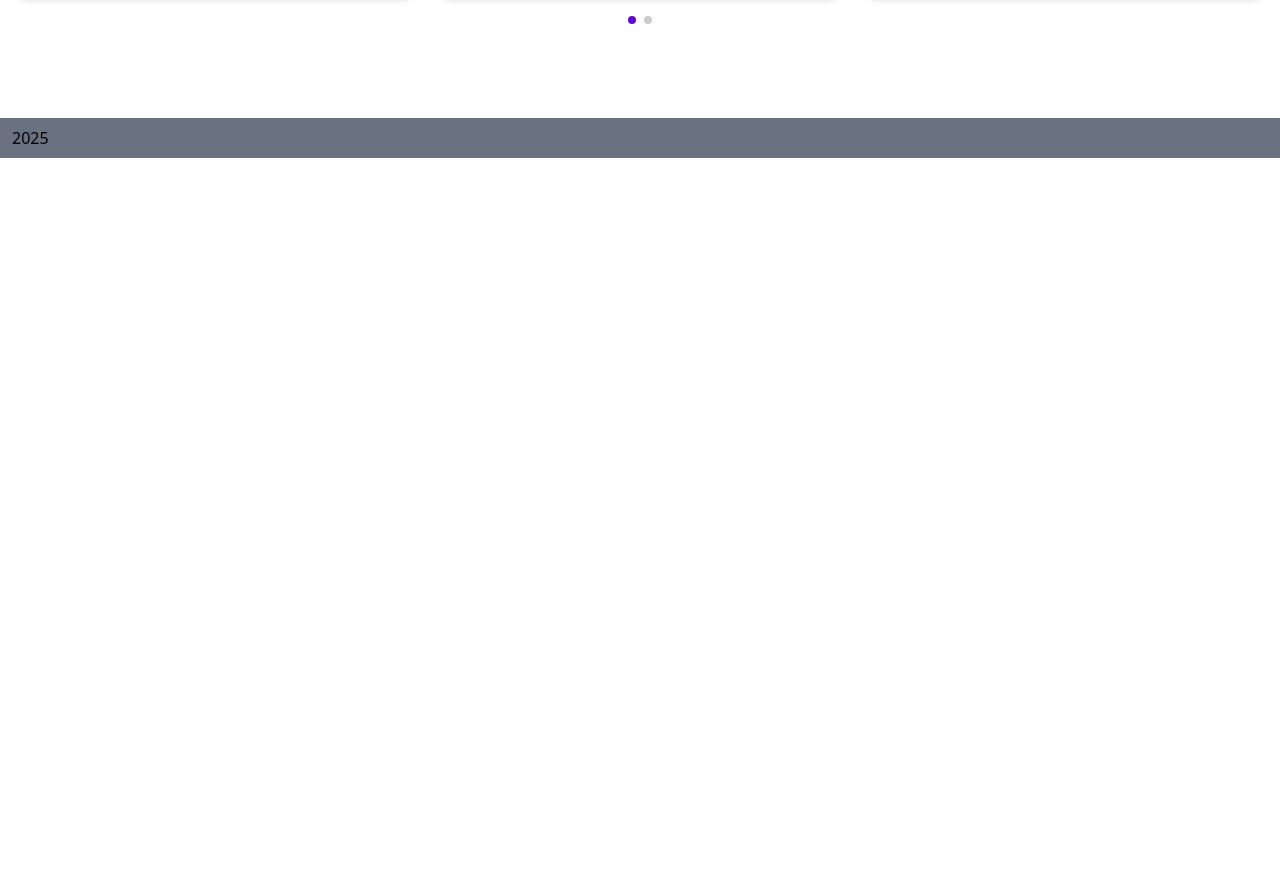
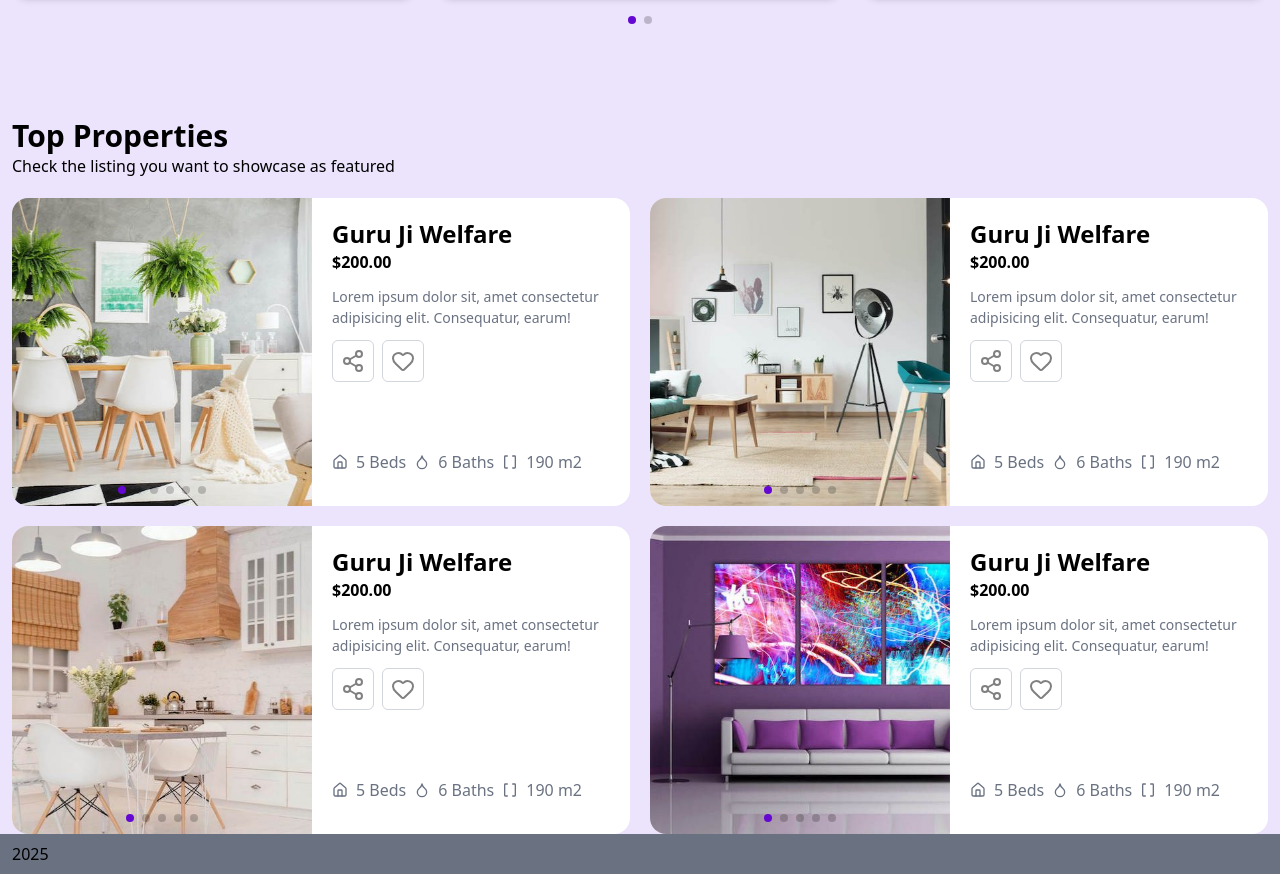
Before and after one commit to RyazanovAndrey/bricknest, a React (Vite) app: page / in a window 1280 px wide. Shown: the part 1758-2632 px from the top of the page. Before the commit the page ends 1916 px from the top, so only its background shows below. Built offline with nearby package versions, Linux system fonts and the light colour scheme.

Commit message:
end properties

```diff
--- a/index.html
+++ b/index.html
@@ -2,7 +2,7 @@
 <html lang="en">
   <head>
     <meta charset="UTF-8" />
-    <link rel="icon" type="image/svg+xml" href="/vite.svg" />
+    <link rel="icon" type="image/svg+xml" href="/icon.png" />
     <meta name="viewport" content="width=device-width, initial-scale=1.0" />
     <title>Bricknest</title>
   </head>
--- a/src/components/RoomCard.jsx
+++ b/src/components/SpotCard.jsx
@@ -11,7 +11,7 @@ import { Brackets, Droplet, House } from 'lucide-react';
 const RoomCard = ({ id, title, debrooms, bathrooms, size, images, price, avatar }) => {
 
     return (
-        <div className='rounded-2xl overflow-hidden shadow-md'>
+        <div className='rounded-2xl overflow-hidden shadow-md bg-white'>
             <Swiper
                 modules={[Pagination]}
                 slidesPerView={1}
--- /dev/null
+++ b/src/components/TopCard.jsx
@@ -0,0 +1,57 @@
+import { Pagination } from 'swiper/modules';
+import { Swiper, SwiperSlide } from 'swiper/react';
+import { Link } from 'react-router';
+
+import 'swiper/css';
+import 'swiper/css/pagination';
+import { Brackets, Droplet, Heart, House, Share, Share2 } from 'lucide-react';
+
+const TopCard = ({ id, title, debrooms, bathrooms, size, price, images, desc }) => {
+
+    return (
+        <div className='flex bg-white rounded-2xl overflow-hidden'>
+            <div className="w-[300px] h-[300px]">
+                <Swiper
+                    modules={[Pagination]}
+                    slidesPerView={1}
+                    pagination={{ clickable: true }}
+                    grabCursor={true}
+                    className='w-full object-cover'
+                >
+                    {images.map(item => (
+                        <SwiperSlide><img src={item} alt="" className='w-[310px] h-[310px] object-cover object-center' /></SwiperSlide>
+                    ))}
+                </Swiper>
+            </div>
+            <div className="p-5">
+                <Link to={`/rooms/${id}`} className='font-bold text-2xl'>{title}</Link>
+                <div className="font-bold">{price}</div>
+                <div className="text-[14px] text-gray-500 my-3">{desc}</div>
+                <div className="flex gap-x-2 my-3 cursor-pointer pb-14">
+                    <div className="border p-2 border-gray-300 rounded-md hover:border-main transition-all duration-300">
+                        <Share2 color='grey' />
+                    </div>
+                    <div className="border p-2 border-gray-300 rounded-md hover:border-main transition-all duration-300">
+                        <Heart color='grey' />
+                    </div>
+                </div>
+                <div className="flex items-center gap-x-2 my-3 text-gray-500">
+                    <div className="flex items-center gap-x-2">
+                        <House size={16} />
+                        <div className="">{debrooms} Beds</div>
+                    </div>
+                    <div className="flex items-center gap-x-2">
+                        <Droplet size={16} />
+                        <div className="">{bathrooms} Baths</div>
+                    </div>
+                    <div className="flex items-center gap-x-2">
+                        <Brackets size={16} />
+                        <div className="">{size}</div>
+                    </div>
+                </div>
+            </div>
+        </div>
+    )
+}
+
+export default TopCard
--- a/src/db.json
+++ b/src/db.json
@@ -1,98 +1,168 @@
 {
-    "services" : [
+    "services": [
         {
-            "title" : "Servises 1",
-            "desc" : "Desc 1",
-            "image" : "image/service-icon1.svg",
-            "color" : "D6E3ED"
+            "title": "Servises 1",
+            "desc": "Desc 1",
+            "image": "image/service-icon1.svg",
+            "color": "D6E3ED"
         },
         {
-            "title" : "Servises 2",
-            "desc" : "Desc 2",
-            "image" : "image/service-icon2.svg",
-            "color" : "D8E4EB"
+            "title": "Servises 2",
+            "desc": "Desc 2",
+            "image": "image/service-icon2.svg",
+            "color": "D8E4EB"
         },
         {
-            "title" : "Servises 3",
-            "desc" : "Desc 3",
-            "image" : "image/service-icon3.svg",
-            "color" : "E1D6EE"
+            "title": "Servises 3",
+            "desc": "Desc 3",
+            "image": "image/service-icon3.svg",
+            "color": "E1D6EE"
         },
         {
-            "title" : "Servises 4",
-            "desc" : "Desc 4",
-            "image" : "image/service-icon4.svg",
-            "color" : ""
+            "title": "Servises 4",
+            "desc": "Desc 4",
+            "image": "image/service-icon4.svg",
+            "color": ""
         }
     ],
-    "sport" : [
+    "sport": [
         {
-            "id" : 1,
+            "id": 1,
             "title": "Guru Ji Welfare",
-            "debrooms" : 5,
-            "bathrooms" : 6,
-            "size" : "190 m2",
-            "price" : "$200.00",
-            "tag" : "Fetures",
-            "images" : [
+            "debrooms": 5,
+            "bathrooms": 6,
+            "size": "190 m2",
+            "price": "$200.00",
+            "tag": "Fetures",
+            "images": [
                 "image/rooms/spotlight-property-1-1.jpg",
                 "image/rooms/spotlight-property-1-2.jpg",
                 "image/rooms/spotlight-property-1-3.jpg"
             ],
-            "avatar" : "image/rooms/property-owner-1.jpg"
+            "avatar": "image/rooms/property-owner-1.jpg"
         },
         {
-            "id" : 2,
+            "id": 2,
             "title": "Appartament in Lower Pune",
-            "debrooms" : 5,
-            "bathrooms" : 6,
-            "size" : "190 m2",
-            "price" : "$200.00",
-            "tag" : "Fetures",
-            "images" : [
+            "debrooms": 5,
+            "bathrooms": 6,
+            "size": "190 m2",
+            "price": "$200.00",
+            "tag": "Fetures",
+            "images": [
                 "image/rooms/spotlight-property-2-1.jpg",
                 "image/rooms/spotlight-property-2-2.jpg",
                 "image/rooms/spotlight-property-2-3.jpg"
             ],
-            "avatar" : "image/rooms/property-owner-2.jpg"
+            "avatar": "image/rooms/property-owner-2.jpg"
         },
         {
-            "id" : 1,
+            "id": 1,
             "title": "4 BHK Apartament",
-            "debrooms" : 5,
-            "bathrooms" : 6,
-            "size" : "190 m2",
-            "price" : "$200.00",
-            "tag" : "Fetures",
-            "images" : [
+            "debrooms": 5,
+            "bathrooms": 6,
+            "size": "190 m2",
+            "price": "$200.00",
+            "tag": "Fetures",
+            "images": [
                 "image/rooms/spotlight-property-3-1.jpg",
                 "image/rooms/spotlight-property-3-2.jpg",
                 "image/rooms/spotlight-property-3-3.jpg"
             ],
-            "avatar" : "image/rooms/property-owner-3.jpg"
+            "avatar": "image/rooms/property-owner-3.jpg"
         },
         {
-            "id" : 1,
+            "id": 1,
             "title": "Room 4",
-            "debrooms" : 5,
-            "bathrooms" : 6,
-            "size" : "190 m2",
-            "price" : "$200.00",
-            "tag" : "Fetures",
-            "images" : [
+            "debrooms": 5,
+            "bathrooms": 6,
+            "size": "190 m2",
+            "price": "$200.00",
+            "tag": "Fetures",
+            "images": [
                 "image/rooms/spotlight-property-4-1.jpg",
                 "image/rooms/spotlight-property-4-2.jpg",
                 "image/rooms/spotlight-property-4-3.jpg"
             ],
-            "avatar" : "image/rooms/property-owner-3.jpg"
+            "avatar": "image/rooms/property-owner-3.jpg"
         }
     ],
-    "top" : [
-
+    "top": [
+        {
+            "id": 1,
+            "title": "Guru Ji Welfare",
+            "debrooms": 5,
+            "bathrooms": 6,
+            "size": "190 m2",
+            "price": "$200.00",
+            "tag": "Fetures",
+            "desc" : "Lorem ipsum dolor sit, amet consectetur adipisicing elit. Consequatur, earum!",
+            "images": [
+                "image/rooms/top-property-1-1.jpg",
+                "image/rooms/top-property-1-2.jpg",
+                "image/rooms/top-property-1-3.jpg",
+                "image/rooms/top-property-1-4.jpg",
+                "image/rooms/top-property-1-5.jpg",
+                "image/rooms/top-property-1-6.jpg"
+            ],
+            "avatar": "image/rooms/property-owner-1.jpg"
+        },
+        {
+            "id": 2,
+            "title": "Guru Ji Welfare",
+            "debrooms": 5,
+            "bathrooms": 6,
+            "size": "190 m2",
+            "price": "$200.00",
+            "tag": "Fetures",
+            "desc" : "Lorem ipsum dolor sit, amet consectetur adipisicing elit. Consequatur, earum!",
+            "images": [
+                "image/rooms/top-property-2-1.jpg",
+                "image/rooms/top-property-2-2.jpg",
+                "image/rooms/top-property-2-3.jpg",
+                "image/rooms/top-property-2-4.jpg",
+                "image/rooms/top-property-2-5.jpg"
+            ],
+            "avatar": "image/rooms/property-owner-1.jpg"
+        },
+        {
+            "id": 3,
+            "title": "Guru Ji Welfare",
+            "debrooms": 5,
+            "bathrooms": 6,
+            "size": "190 m2",
+            "price": "$200.00",
+            "tag": "Fetures",
+            "desc" : "Lorem ipsum dolor sit, amet consectetur adipisicing elit. Consequatur, earum!",
+            "images": [
+                "image/rooms/top-property-3-1.jpg",
+                "image/rooms/top-property-3-2.jpg",
+                "image/rooms/top-property-3-3.jpg",
+                "image/rooms/top-property-3-4.jpg",
+                "image/rooms/top-property-3-5.jpg"
+            ],
+            "avatar": "image/rooms/property-owner-1.jpg"
+        },
+        {
+            "id": 4,
+            "title": "Guru Ji Welfare",
+            "debrooms": 5,
+            "bathrooms": 6,
+            "size": "190 m2",
+            "price": "$200.00",
+            "tag": "Fetures",
+            "desc" : "Lorem ipsum dolor sit, amet consectetur adipisicing elit. Consequatur, earum!",
+            "images": [
+                "image/rooms/top-property-4-1.jpg",
+                "image/rooms/top-property-4-2.jpg",
+                "image/rooms/top-property-4-3.jpg",
+                "image/rooms/top-property-4-4.jpg",
+                "image/rooms/top-property-4-5.jpg"
+            ],
+            "avatar": "image/rooms/property-owner-1.jpg"
+        }
     ],
-    "latest" : [
-        {
-
-        }
+    "latest": [
+        {}
     ]
 }
--- a/src/pages/HomePage.jsx
+++ b/src/pages/HomePage.jsx
@@ -3,13 +3,15 @@ import React, { useEffect, useState } from 'react'
 import Title from '../components/Title'
 import { Navigation, Pagination, Scrollbar, A11y } from 'swiper/modules';
 import { Swiper, SwiperSlide } from 'swiper/react';
-import sportList from '../db.json'
+import listRooms from '../db.json'
+import topList from '../db.json'
 
 import 'swiper/css';
 import 'swiper/css/navigation';
 import 'swiper/css/pagination';
 import 'swiper/css/scrollbar';
-import RoomCard from '../components/RoomCard';
+import RoomCard from '../components/SpotCard';
+import TopCard from '../components/TopCard';
 
 const HomePage = () => {
 
@@ -120,19 +122,23 @@ const HomePage = () => {
               pagination={{ clickable: true }}
               className='swiper-all'
             >
-              {sportList.sport.map(item => (
-                <SwiperSlide className=''><RoomCard {...item} /></SwiperSlide>
+              {listRooms.sport.map(item => (
+                <SwiperSlide className=''>
+                  <RoomCard {...item} />
+                </SwiperSlide>
               ))}
             </Swiper>
           </div>
         </div>
       </section>
-      {/* Section Properties */}
-      <section className='bg-section-violet'>
+      <section className='mt-[-23%] bg-section-violet min-h-[500px] pt-[23%]'>
         <div className="container mx-auto px-3">
-            <div className="">
-
-            </div>
+          <Title title={'Top Properties'} desc={'Check the listing you want to showcase as featured '} />
+          <div className="grid grid-cols-2 gap-5 mt-5">
+            {listRooms.top.map(item => (
+              <TopCard {...item} />
+            ))}
+          </div>
         </div>
       </section>
     </>
```
Also changed, not shown: public/icon.png (added).
